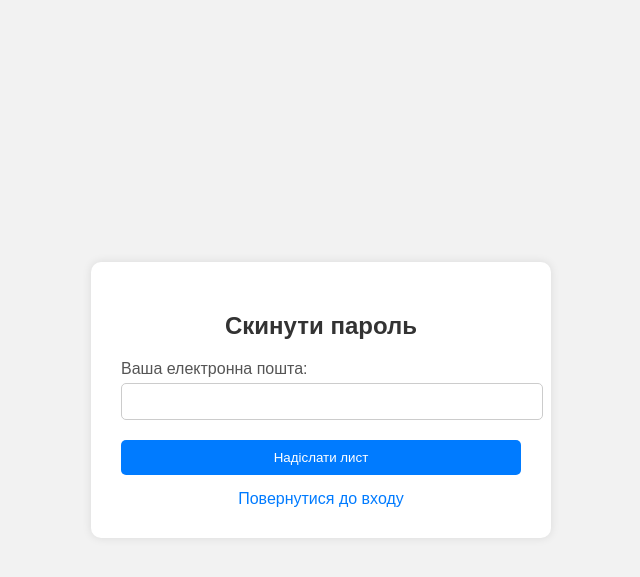
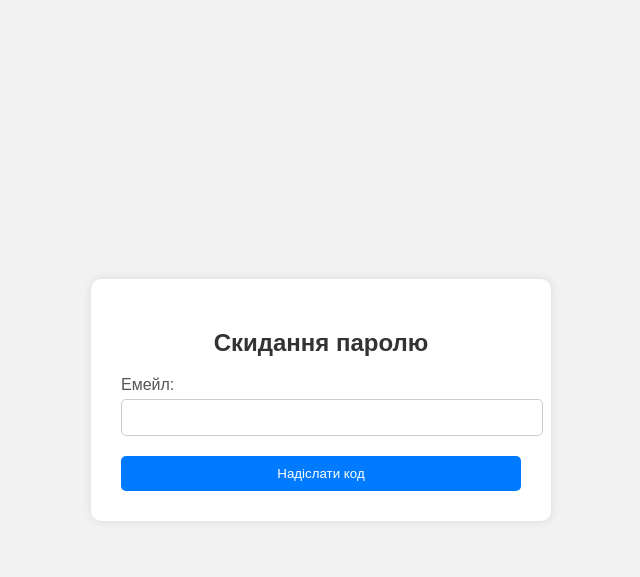
Before and after one commit to Diplomtest7/flask-2fa-auth, a Flask app: template templates/reset_request.html in a window 1280 px wide. Shown: the top 577 px of the page, without its empty margins (319-959 px from the left). Run offline with Flask 3, Linux system fonts and the light colour scheme; the template is opened without the code that fills it, so the values that code supplies are empty.

Commit message:
Add files via upload

```diff
--- a/app.py
+++ b/app.py
@@ -59,6 +59,10 @@ def login():
         flash('Невірні дані для входу.')
     return render_template('login.html')
 
+@app.route('/reset_request', methods=['GET', 'POST'])
+def reset_request():
+    return render_template('reset_request.html')
+
 @app.route('/two_factor', methods=['GET', 'POST'])
 def two_factor():
     email = session.get('email')
--- a/templates/reset_request.html
+++ b/templates/reset_request.html
@@ -1,13 +1,12 @@
-{% extends "base.html" %}
-{% block title %}Скидання пароля{% endblock %}
+{% extends 'base.html' %}
+{% block title %}Скидання паролю{% endblock %}
 {% block content %}
-<h2>Скинути пароль</h2>
-<form method="POST">
-    <label for="email">Ваша електронна пошта:</label>
+<div class="form-container">
+  <h2>Скидання паролю</h2>
+  <form method="POST">
+    <label>Емейл:</label>
     <input type="email" name="email" required>
-    <button type="submit">Надіслати лист</button>
-</form>
-<div class="link">
-    <a href="{{ url_for('login') }}">Повернутися до входу</a>
+    <button type="submit">Надіслати код</button>
+  </form>
 </div>
 {% endblock %}
```
